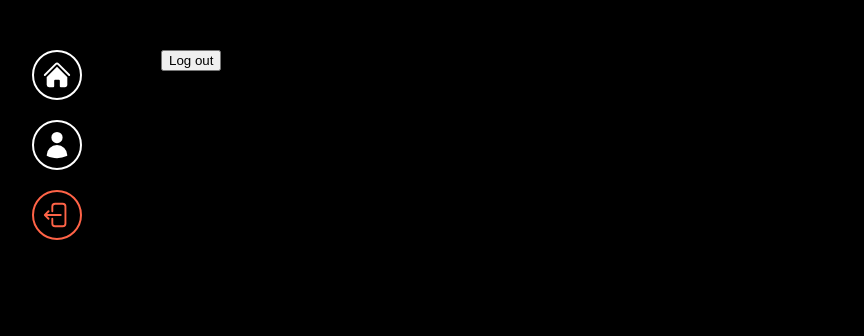
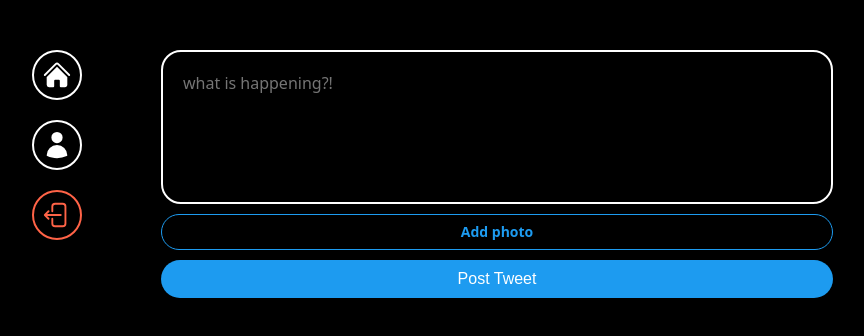
Before and after one commit to yonghk423/development-learning, a React (Vite) app: page / in a window 1280 px wide. Shown: the top 336 px of the page, without its empty margins (237-1101 px from the left). Built offline with nearby package versions, Linux system fonts and the light colour scheme; no server answers; sample sign-in values are in the browser's storage; the HTML template or start-up script is replaced by a standard one.

Commit message:
post tweet form

```diff
--- /dev/null
+++ b/src/components/post-tweet-form.tsx
@@ -0,0 +1,98 @@
+import { useState } from "react";
+import { styled } from "styled-components";
+
+const Form = styled.form`
+  display: flex;
+  flex-direction: column;
+  gap: 10px;
+`;
+
+const TextArea = styled.textarea`
+  border: 2px solid white;
+  padding: 20px;
+  border-radius: 20px;
+  font-size: 16px;
+  color: white;
+  background-color: black;
+  width: 100%;
+  resize: none;
+  font-family: system-ui, -apple-system, BlinkMacSystemFont, "Segoe UI", Roboto,
+    Oxygen, Ubuntu, Cantarell, "Open Sans", "Helvetica Neue", sans-serif;
+  &::placeholder {
+    font-size: 16px;
+  }
+  &:focus {
+    outline: none;
+    border-color: #1d9bf0;
+  }
+`;
+
+const AttachFileButton = styled.label`
+  padding: 10px 0px;
+  color: #1d9bf0;
+  text-align: center;
+  border-radius: 20px;
+  border: 1px solid #1d9bf0;
+  font-size: 14px;
+  font-weight: 600;
+  cursor: pointer;
+`;
+
+const AttachFileInput = styled.input`
+  display: none;
+`;
+
+const SubmitBtn = styled.input`
+  background-color: #1d9bf0;
+  color: white;
+  border: none;
+  padding: 10px 0px;
+  border-radius: 20px;
+  font-size: 16px;
+  cursor: pointer;
+  &:hover,
+  &:active {
+    opacity: 0.9;
+  }
+`;
+
+export default function PostTweetForm() {
+    const [isLoading, setLoading] = useState(false);
+    const [tweet, setTweet] = useState("");
+    const [file, setFile] = useState<File | null>(null);
+
+    const onChange = (e: React.ChangeEvent<HTMLTextAreaElement>) => {
+        setTweet(e.target.value);
+    }
+    const onFileChange = (e: React.ChangeEvent<HTMLInputElement>) => {
+        const { files } = e.target;
+        if (files && files.length === 1) {
+            setFile(files[0])
+        }
+    }
+
+    return (
+        <Form>
+            <TextArea
+                rows={5}
+                maxLength={100}
+                onChange={onChange}
+                value={tweet}
+                placeholder="what is happening?!"
+            />
+            <AttachFileButton htmlFor="file">
+                {file ? "Photo added ✅" : "Add photo"}
+            </AttachFileButton>
+            <AttachFileInput
+                onChange={onFileChange}
+                type="file"
+                id="file"
+                accept="image/*"
+            />
+            <SubmitBtn
+                type="submit"
+                value={isLoading ? "Posting..." : "Post Tweet"}
+            />
+        </Form>
+    )
+}
--- a/src/routes/home.tsx
+++ b/src/routes/home.tsx
@@ -1,12 +1,13 @@
-import { auth } from "../firebase";
+import PostTweetForm from "../components/post-tweet-form";
+import styled from "styled-components";
 
 export default function Home() {
 
-  const logOut = () => {
-    auth.signOut();
-  }
+  return (
+    <Wrapper>
+      <PostTweetForm />
+    </Wrapper>
+  )
+}
 
-  return <h1>
-    <button onClick={logOut}>Log out</button>
-  </h1>;
-}
+const Wrapper = styled.div``
```
